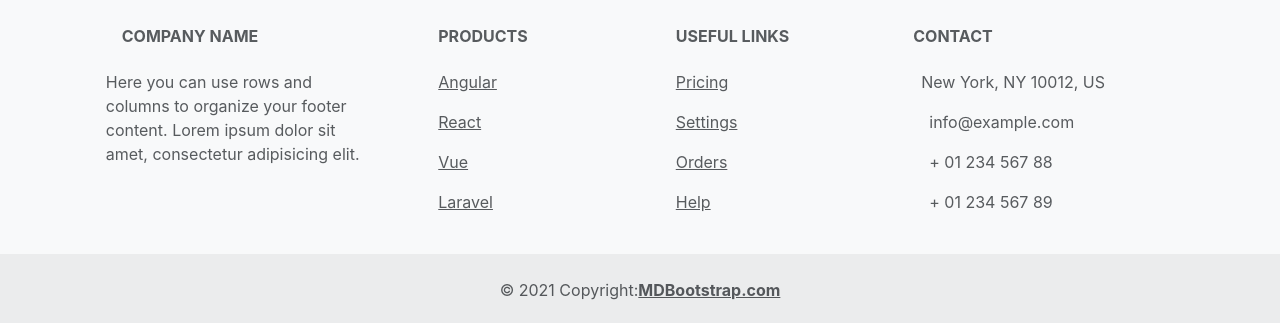
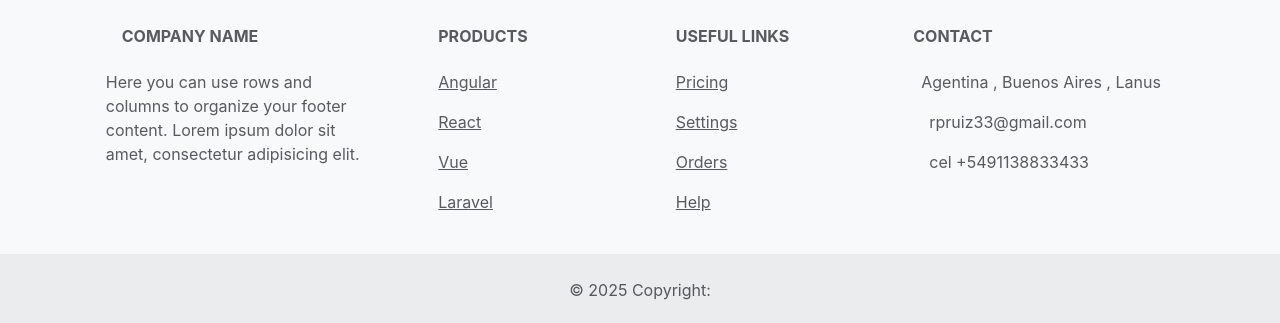
Before and after one commit to rpruiz33/portfolio-react, a React (Create React App) app: page / in a window 1280 px wide. Shown: the part 741-1064 px from the top of the page. Built offline with nearby package versions, Linux system fonts and the light colour scheme.

Commit message:
datos footer

```diff
--- a/src/components/footer.jsx
+++ b/src/components/footer.jsx
@@ -97,17 +97,14 @@ export default function App() {
               <h6 className='text-uppercase fw-bold mb-4'>Contact</h6>
               <p>
                 <MDBIcon color='secondary' icon='home' className='me-2' />
-                New York, NY 10012, US
+                Agentina , Buenos Aires , Lanus
               </p>
               <p>
                 <MDBIcon color='secondary' icon='envelope' className='me-3' />
-                info@example.com
+                rpruiz33@gmail.com
               </p>
               <p>
-                <MDBIcon color='secondary' icon='phone' className='me-3' /> + 01 234 567 88
-              </p>
-              <p>
-                <MDBIcon color='secondary' icon='print' className='me-3' /> + 01 234 567 89
+                <MDBIcon color='secondary' icon='phone' className='me-3' /> cel +5491138833433
               </p>
             </MDBCol>
           </MDBRow>
@@ -115,10 +112,7 @@ export default function App() {
       </section>
 
       <div className='text-center p-4' style={{ backgroundColor: 'rgba(0, 0, 0, 0.05)' }}>
-        © 2021 Copyright:
-        <a className='text-reset fw-bold' href='https://mdbootstrap.com/'>
-          MDBootstrap.com
-        </a>
+        © 2025 Copyright:
       </div>
     </MDBFooter>
   );
```
Also changed, not shown: 1 other file (tests, documents, lock files or other folders).
